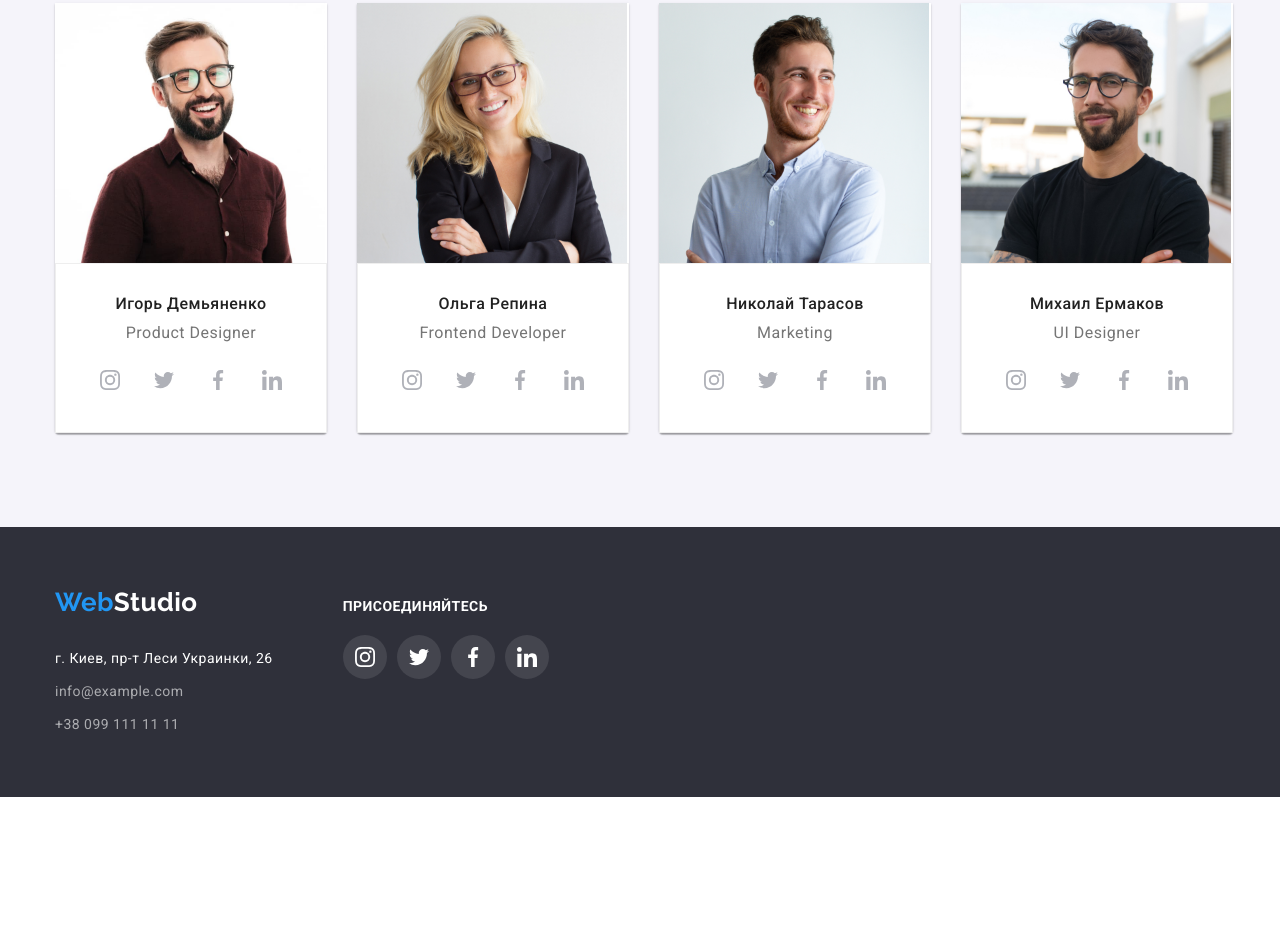
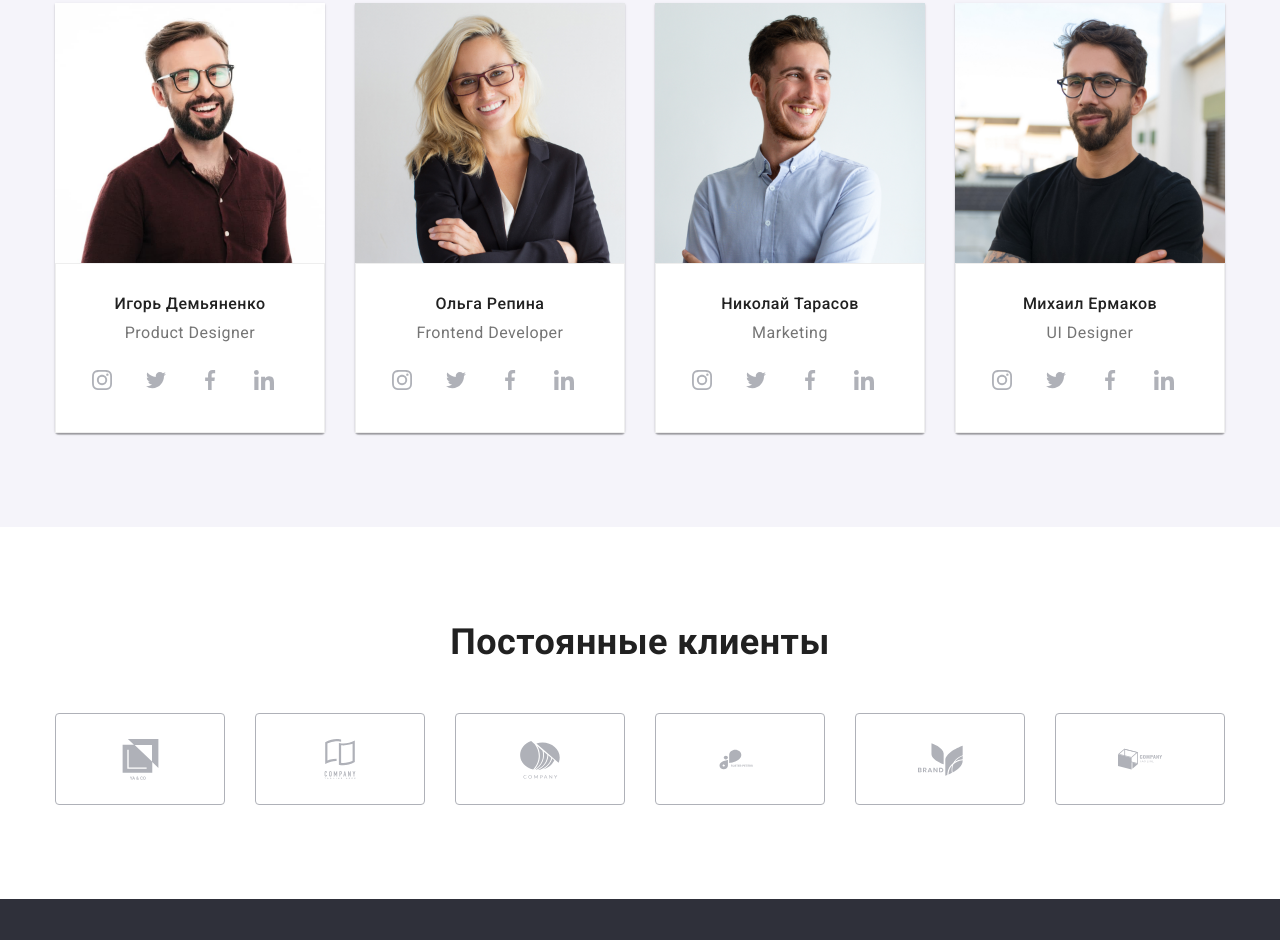
Before and after one commit to Sluvkooo/goit-markup-hw-04, a plain HTML site: page index.html in a window 1280 px wide. Shown: the part 1780-2720 px from the top of the page. Before the commit the page ends 2577 px from the top, so only its background shows below. Drawn offline with nearby package versions, Linux system fonts and the light colour scheme.

Commit message:
внесено правки

```diff
--- a/css/styles.css
+++ b/css/styles.css
@@ -337,7 +337,6 @@ img {
 
 .team .social-list {
   display: flex;
-  padding: 0px 32px;
   margin-top: 16px;
 }
 
@@ -352,7 +351,7 @@ img {
   border-radius: 50%;
   align-items: center;
   justify-content: center;
-  fill: #AFB1B8;
+  fill: #afb1b8;
 }
 
 .team .social-bg:hover,
@@ -361,6 +360,48 @@ img {
 .team .social-bg:focus .social-icon {
   background-color: var(--accent-color);
   fill: #fff;
+}
+
+/* постоянные клиенты */
+
+.clients .title {
+  margin-bottom: 50px;
+  font-weight: 700;
+  font-size: 36px;
+  line-height: 1.17;
+  text-align: center;
+
+  color: var(--primary-text-color);
+}
+
+.clients .list {
+  display: flex;
+}
+
+.clients .item:not(:last-child) {
+  margin-right: 30px;
+}
+
+.clients-icon {
+  fill: #afb1b8;
+}
+
+.clients-link {
+  display: flex;
+  width: 170px;
+  height: 92px;
+  border: 1px solid #afb1b8;
+  border-radius: 4px;
+  align-items: center;
+  justify-content: center;
+}
+
+.clients-link:hover,
+.clients-link:focus,
+.clients-link:hover .clients-icon,
+.clients-link:focus .clients-icon {
+  border: 1px solid var(--accent-color);
+  fill: var(--accent-color);
 }
 
 /* footer */
@@ -419,14 +460,14 @@ img {
 }
 
 .social-title {
-margin-bottom: 20px;
+  margin-bottom: 20px;
 
-font-weight: 700;
-font-size: 14px;
-line-height: 1.14;
-text-transform: uppercase;
+  font-weight: 700;
+  font-size: 14px;
+  line-height: 1.14;
+  text-transform: uppercase;
 
-color: #FFFFFF;
+  color: #ffffff;
 }
 
 .footer-social .social-list {
@@ -453,8 +494,6 @@ color: #FFFFFF;
   background-color: var(--accent-color);
 }
 
-
-
 /* portfolio.html */
 
 /* filter buttons */
@@ -463,6 +502,12 @@ color: #FFFFFF;
   display: flex;
   margin-bottom: 50px;
   justify-content: center;
+}
+
+.button-list .item:hover,
+.button-list .item:focus {
+  box-shadow: 0px 3px 1px rgba(0, 0, 0, 0.1), 0px 1px 2px rgba(0, 0, 0, 0.08),
+    0px 2px 2px rgba(0, 0, 0, 0.12);
 }
 
 .button-list .item:not(:last-child) {
@@ -506,8 +551,14 @@ color: #FFFFFF;
   margin-top: var(--card-set-gap);
 }
 
+.work-list .item:hover,
+.work-list .item:focus {
+  box-shadow: 0px 1px 1px rgba(0, 0, 0, 0.12), 0px 4px 4px rgba(0, 0, 0, 0.06),
+    1px 4px 6px rgba(0, 0, 0, 0.16);
+}
+
 .card-content {
-  /* padding: 20px 24px; */
+  padding: 20px 24px;
   border: 1px solid #eeeeee;
 }
 
--- a/index.html
+++ b/index.html
@@ -319,6 +319,62 @@
           </ul>
         </div>
       </section>
+
+      <!-- Постоянные клиенты -->
+      <section class="clients section">
+        <div class="container">
+          <h2 class="title">Постоянные клиенты</h2>
+          <ul class="list">
+            <li class="item">
+              <a href="" class="clients-link">
+                <svg class="clients-icon" width="41" height="47">
+                  <use href="./images/icon.svg#icon-client-1"></use>
+                </svg>
+              </a>
+            </li>
+
+            <li class="item">
+              <a href="" class="clients-link">
+                <svg class="clients-icon" width="40" height="52">
+                  <use href="./images/icon.svg#icon-client-2"></use>
+                </svg>
+              </a>
+            </li>
+
+            <li class="item">
+              <a href="" class="clients-link">
+                <svg class="clients-icon" width="44" height="41">
+                  <use href="./images/icon.svg#icon-client-3"></use>
+                </svg>
+              </a>
+            </li>
+
+            <li class="item">
+              <a href="" class="clients-link">
+                <svg class="clients-icon" width="84" height="41">
+                  <use href="./images/icon.svg#icon-client-4"></use>
+                </svg>
+              </a>
+            </li>
+
+            <li class="item">
+              <a href="" class="clients-link">
+                <svg class="clients-icon" width="63" height="45">
+                  <use href="./images/icon.svg#icon-client-5"></use>
+                </svg>
+              </a>
+            </li>
+
+            <li class="item">
+              <a href="" class="clients-link">
+                <svg class="clients-icon" width="94" height="44">
+                  <use href="./images/icon.svg#icon-client-6"></use>
+                </svg>
+              </a>
+            </li>
+          </ul>
+        </div>
+      </section>
     </main>
 
     <footer class="footer">
```
